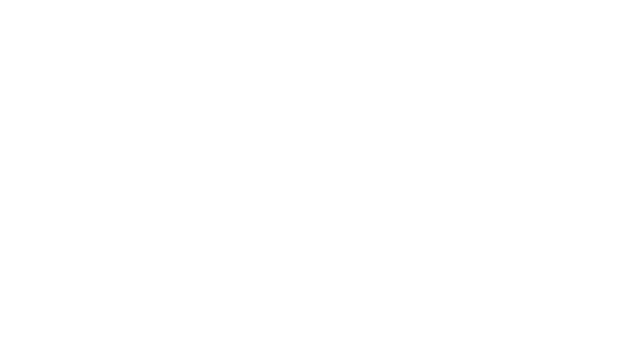
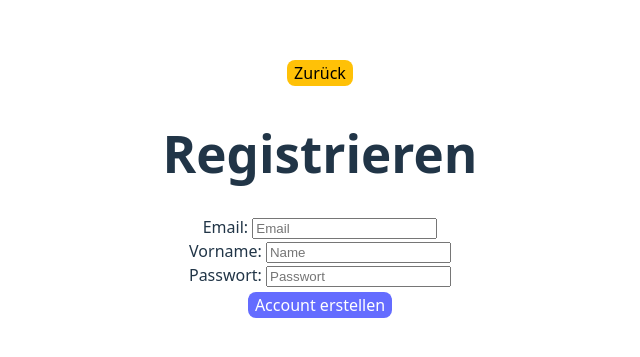
Before and after one commit to Pierro-e/HTWD-SE-shareshop_4B, a Vue app in the folder src/frontend/shareshop_4b/: page /registrieren in a window 1280 px wide. Before the commit this address had no page. Shown: the part 211-568 px from the top of the page, without its empty margins (320-960 px from the left). Built offline with nearby package versions, Linux system fonts and the light colour scheme.

Commit message:
CreateAccount Komponente hinzugefügt

```diff
--- /dev/null
+++ b/src/frontend/shareshop_4b/src/components/CreateAccount.vue
@@ -0,0 +1,79 @@
+<template>
+
+    <div class="create_account-container">
+        <button class="button-cancel" @click="$router.push('/')">Zurück</button>
+      <h1>Registrieren</h1>
+        <form @submit.prevent="onSubmit">
+            <div class="create_email">
+                <label for="email" class="create_block">Email: </label>
+                <input
+                    v-model="email"
+                    type="email"
+                    id="email"
+                    placeholder="Email"
+                    required
+                >
+            </div>
+            <div class="create_name">
+                <label for="name" class="create_block">Vorname: </label>
+                <input
+                    v-model="name"
+                    type="text"
+                    id="name"
+                    placeholder="Name"
+                    required
+                >
+            </div>
+            <div class="create_pw">
+                <label for="password" class="create_block">Passwort: </label>
+                <input
+                    v-model="password"
+                    type="password"
+                    id="password"
+                    maxlength="30"
+                    placeholder="Passwort"
+                    required
+                >
+            </div>
+            <button class="button-submit" type="submit">Account erstellen</button>
+        </form>
+        <div v-if="errorMessage" class="error">{{ errorMessage }}</div>
+
+    </div>
+
+
+
+</template>
+
+<script setup>
+import { ref, inject } from 'vue'
+import axios from 'axios'
+import { useRouter } from 'vue-router'
+
+const email = ref('')              // Reaktive Variable, die mit v-model im Template verknüpft ist
+const name = ref('')
+const password = ref('')
+
+const errorMessage = ref('')
+const router = useRouter()
+
+
+const onSubmit = async () => {
+  errorMessage.value = ''
+  try {
+    const response = await axios.post('http://141.56.137.83:8000/nutzer_create', {
+      email: email.value,           // Benutzereingaben für Email und Passwort
+      name: name.value,
+      passwort_hash: password.value,     // das erste Wort ist das Schlüsselwort im Backend, das zweite ist der Wert
+    })
+
+    router.push('/')     // Weiterleitung nach erfolgreicher Registrierung
+    } catch (error) {
+        if (error.response && error.response.data && error.response.data.detail) {
+            errorMessage.value = error.response.data.detail
+        } else {
+            errorMessage.value = 'Ein unbekannter Fehler ist aufgetreten.'
+        }
+    }
+}
+</script>
--- a/src/frontend/shareshop_4b/src/components/Login.vue
+++ b/src/frontend/shareshop_4b/src/components/Login.vue
@@ -27,6 +27,10 @@
     </form>
     <div v-if="errorMessage" class="error">{{ errorMessage }}</div>
   </div>
+  <div class="create_account">
+    <p>Du hast noch keinen Account?</p>
+    <button class="button-add" @click="$router.push('/registrieren')">Registrieren</button>
+  </div>
 </template>
 
 <script setup>
@@ -52,7 +56,11 @@ const onSubmit = async () => {
     setUser(response.data)          // Benutzerdaten setzen
     router.push('/einfuehrung')     // Weiterleitung nach erfolgreichem Login
   } catch (error) {
-    errorMessage.value = 'Login fehlgeschlagen. Bitte überprüfe deine Eingaben.'
+    if (error.response && error.response.data && error.response.data.detail) {
+      errorMessage.value = error.response.data.detail
+    } else {
+      errorMessage.value = 'Login fehlgeschlagen. Bitte überprüfe deine Eingaben.'
+    }
   }
 }
 </script>
--- a/src/frontend/shareshop_4b/src/router.js
+++ b/src/frontend/shareshop_4b/src/router.js
@@ -1,10 +1,12 @@
 import { createRouter, createWebHistory } from 'vue-router'
 import Login from './components/Login.vue'
 import ProjektEinführung from './components/ProjektEinführung.vue'
+import CreateAccount from './components/CreateAccount.vue'
 
 const routes = [
   { path: '/', component: Login },
-  { path: '/einfuehrung', component: ProjektEinführung }
+  { path: '/einfuehrung', component: ProjektEinführung },
+  { path: '/registrieren', component: CreateAccount }
 ]
 
 const router = createRouter({
```
